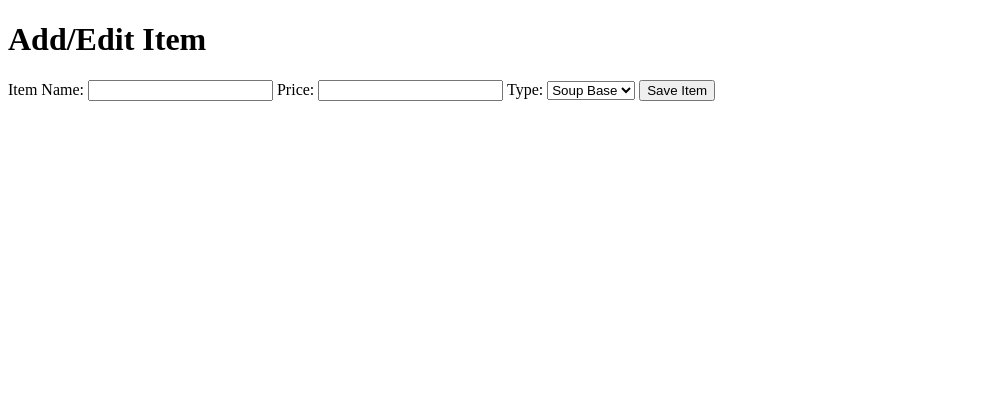
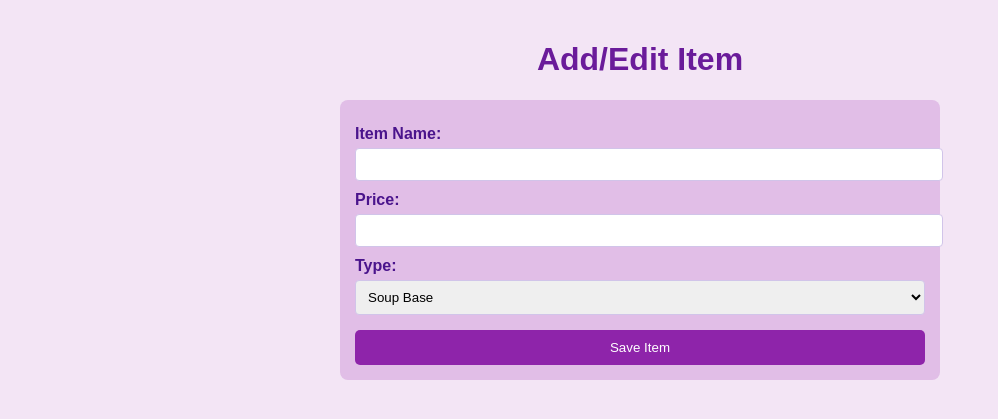
Before and after one commit to skullmatrix/HnSRamyeon, a Flask app: page /add_item in a window 1280 px wide. Shown: the top 419 px of the page, without its empty margins (0-998 px from the left). Run offline with Flask 2, Linux system fonts and the light colour scheme; data comes from the database, SQL or seed files in the repository.

Commit message:
Update add_item.html

```diff
--- a/templates/add_item.html
+++ b/templates/add_item.html
@@ -5,7 +5,48 @@
     <meta name="viewport" content="width=device-width, initial-scale=1.0">
     <title>Add/Edit Item</title>
     <style>
-        /* Your CSS styling */
+        body {
+            font-family: Arial, sans-serif;
+            background-color: #f3e5f5;
+            color: #4a148c;
+            max-width: 600px;
+            margin: auto;
+            padding: 20px;
+        }
+        h1 {
+            color: #6a1b9a;
+            text-align: center;
+        }
+        form {
+            padding: 15px;
+            background-color: #e1bee7;
+            border-radius: 8px;
+            margin-top: 20px;
+        }
+        label {
+            display: block;
+            margin: 10px 0 5px;
+            font-weight: bold;
+        }
+        input[type="text"], input[type="number"], select {
+            width: 100%;
+            padding: 8px;
+            border: 1px solid #d1c4e9;
+            border-radius: 4px;
+        }
+        button {
+            margin-top: 15px;
+            padding: 10px 15px;
+            background-color: #8e24aa;
+            color: white;
+            border: none;
+            border-radius: 5px;
+            cursor: pointer;
+            width: 100%;
+        }
+        button:hover {
+            background-color: #7b1fa2;
+        }
     </style>
 </head>
 <body>
```
